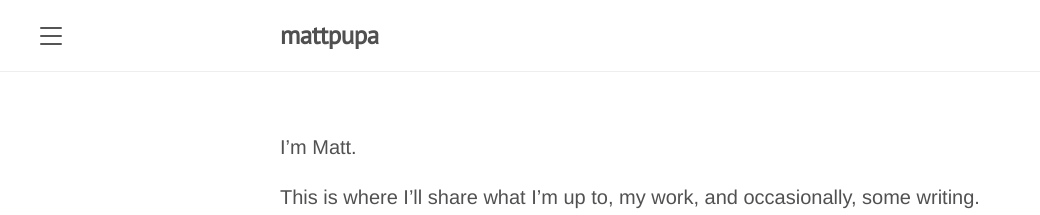
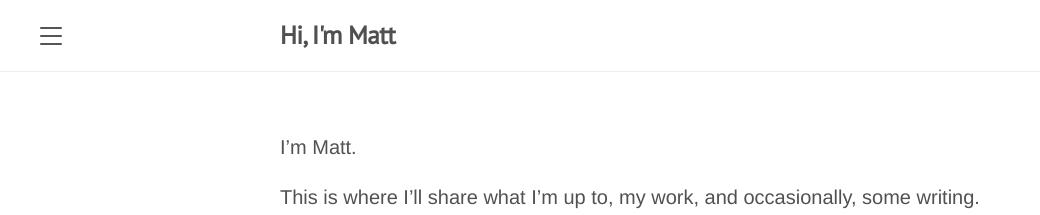
Before and after one commit to mattpupa/mattpupa, a Jekyll site: the page built from index.markdown, in a window 1280 px wide. Shown: the top 215 px of the page, without its empty margins (0-1040 px from the left). Built offline with Jekyll 4.4.1, drawn with Linux system fonts in a browser that asks for light colours.

Commit message:
more changes

```diff
--- a/_config.yml
+++ b/_config.yml
@@ -18,7 +18,7 @@
 # You can create any custom variable you would like, and they will be accessible
 # in the templates via {{ site.myvariable }}.
 
-title:
+title: "Hi, I'm Matt"
 email:
 description: >- # this means to ignore newlines until "baseurl:"
   Personal website using the lanyon jekyll theme.
--- a/_layouts/default.html
+++ b/_layouts/default.html
@@ -3,7 +3,7 @@
 
   {% include head.html %}
 
-  <body class="sidebar-overlay">
+  <body>
 
     {% include sidebar.html %}
 
```
